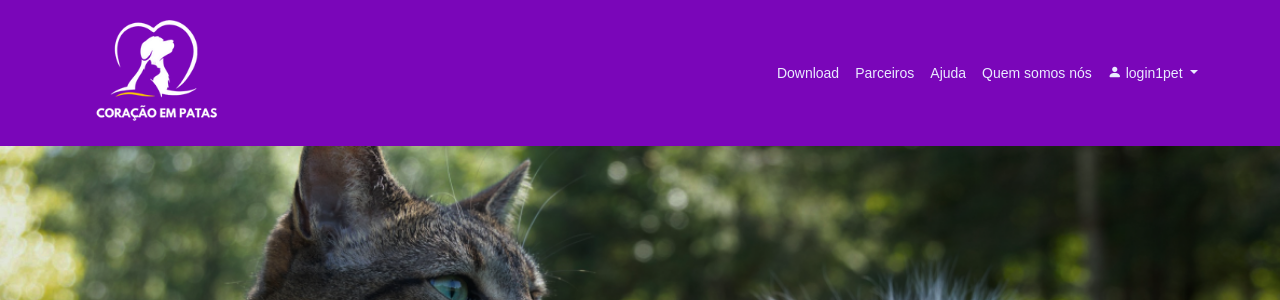
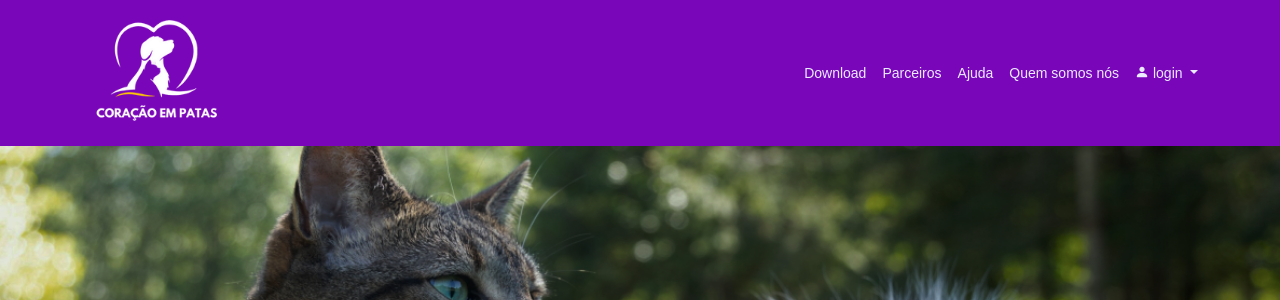
Before and after one commit to rayrodds/django-pet, a Django app: page / in a window 1280 px wide. Shown: the top 300 px of the page. Run offline with Django 5.2, Linux system fonts and the light colour scheme; some libraries are stand-ins or nearby versions; some web fonts are replaced.

Commit message:
nome "login" escrito errado ajeitado

```diff
--- a/app/templates/html/web_pet.html
+++ b/app/templates/html/web_pet.html
@@ -40,7 +40,7 @@
         <div class="dropdown">
           <a class="nav-btn dropdown-toggle cor_branco" href="{% url 'login1pet' %}" role="button" data-bs-toggle="dropdown"
             aria-expanded="false">
-            <i class="bi bi-person-fill"></i> login1pet
+            <i class="bi bi-person-fill"></i> login
           </a>
           <ul class="dropdown-menu">
             <li><a class="dropdown-item" href="{% url 'login1pet' %}">Entrar</a></li>
```
